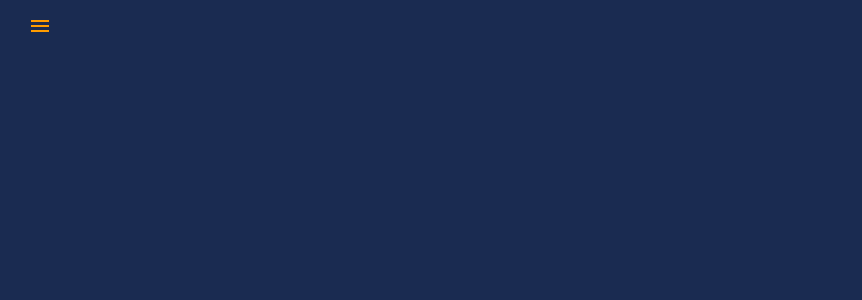
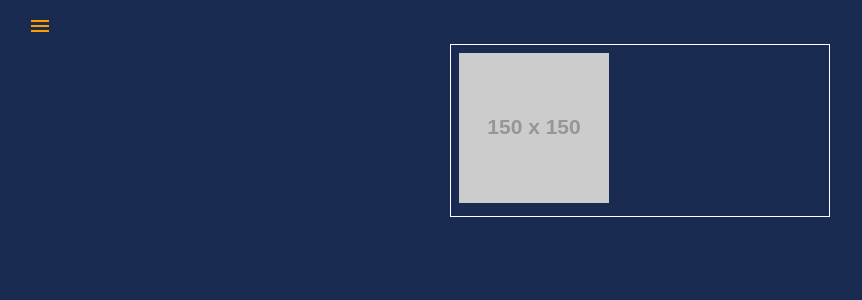
Before and after one commit to michael-small/Witty, a React (Create React App) app: page /workshop in a window 1280 px wide. Shown: the top 300 px of the page, without its empty margins (0-862 px from the left). Built offline with nearby package versions, Linux system fonts and the light colour scheme.

Commit message:
Use MUI `Grid` to style workshop previews
"Previews" are still just in `Workshop`, not `WorkshopPreview`.

```diff
--- /dev/null
+++ b/src/components/WorkshopHome/Workshop/Workshop.css
@@ -0,0 +1,11 @@
+.workshop-container {
+    border: 1px solid white;
+    margin-bottom: 1rem;
+    max-width: 30%;
+    margin-left: auto;
+    margin-right: auto;
+}
+
+.grid-item {
+    padding: 0.5rem;
+}
--- a/src/components/WorkshopHome/Workshop/Workshop.js
+++ b/src/components/WorkshopHome/Workshop/Workshop.js
@@ -1,13 +1,26 @@
+import { Grid } from '@material-ui/core';
 import React, { Component } from 'react';
 import Aux from '../../hocs/Aux';
+import './Workshop.css';
 
 export default class Workshop extends Component {
 	render() {
 		return (
 			<Aux>
-				<h1>{this.props.workshopTitle}</h1>
-				<p>{this.props.workshopPreview}</p>
-				<p>{this.props.workshopImage}</p>
+				<Grid
+					className='workshop-container'
+					justify='center'
+					alignItems='center'
+					container
+				>
+					<Grid item sm className='grid-item'>
+						<img src='https://via.placeholder.com/150' />
+					</Grid>
+					<Grid item sm>
+						<h1>{this.props.workshopTitle}</h1>
+						<p>{this.props.workshopPreview}</p>
+					</Grid>
+				</Grid>
 			</Aux>
 		);
 	}
```
